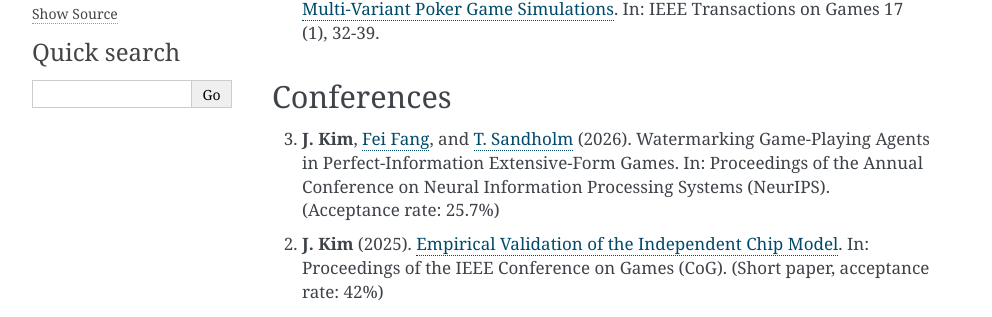
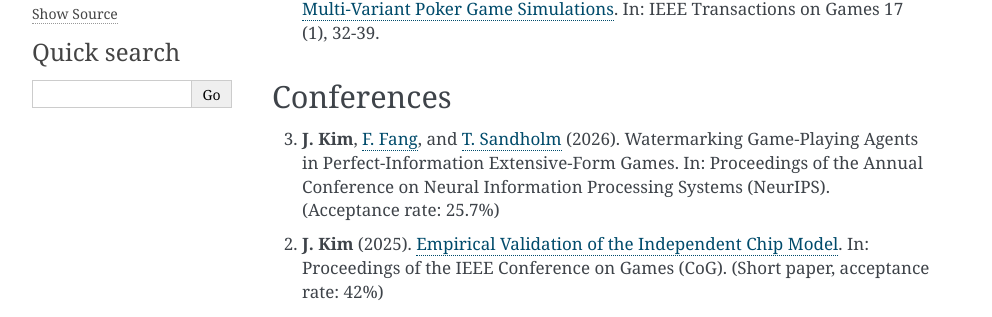
Before and after one commit to AussieSeaweed/personal-website, a Sphinx documentation site: the page built from source/publications.rst, in a window 1280 px wide. Shown: the part 252-569 px from the top of the page, without its empty margins (148-1140 px from the left). Built offline with Sphinx 7.4.7, drawn with Linux system fonts in a browser that asks for light colours.

Commit message:
Update name

```diff
--- a/source/publications.rst
+++ b/source/publications.rst
@@ -11,7 +11,7 @@ Journals
 Conferences
 -----------
 
-3. **J. Kim**, `Fei Fang <https://feifang.info/>`_, and `T. Sandholm <https://www.cs.cmu.edu/~sandholm/>`_ (2026). Watermarking Game-Playing Agents in Perfect-Information Extensive-Form Games. In: Proceedings of the Annual Conference on Neural Information Processing Systems (NeurIPS). (Acceptance rate: 25.7%)
+3. **J. Kim**, `F. Fang <https://feifang.info/>`_, and `T. Sandholm <https://www.cs.cmu.edu/~sandholm/>`_ (2026). Watermarking Game-Playing Agents in Perfect-Information Extensive-Form Games. In: Proceedings of the Annual Conference on Neural Information Processing Systems (NeurIPS). (Acceptance rate: 25.7%)
 
 2. **J. Kim** (2025). `Empirical Validation of the Independent Chip Model <https://doi.org/10.1109/CoG64752.2025.11114139>`_. In: Proceedings of the IEEE Conference on Games (CoG). (Short paper, acceptance rate: 42%)
 
```
